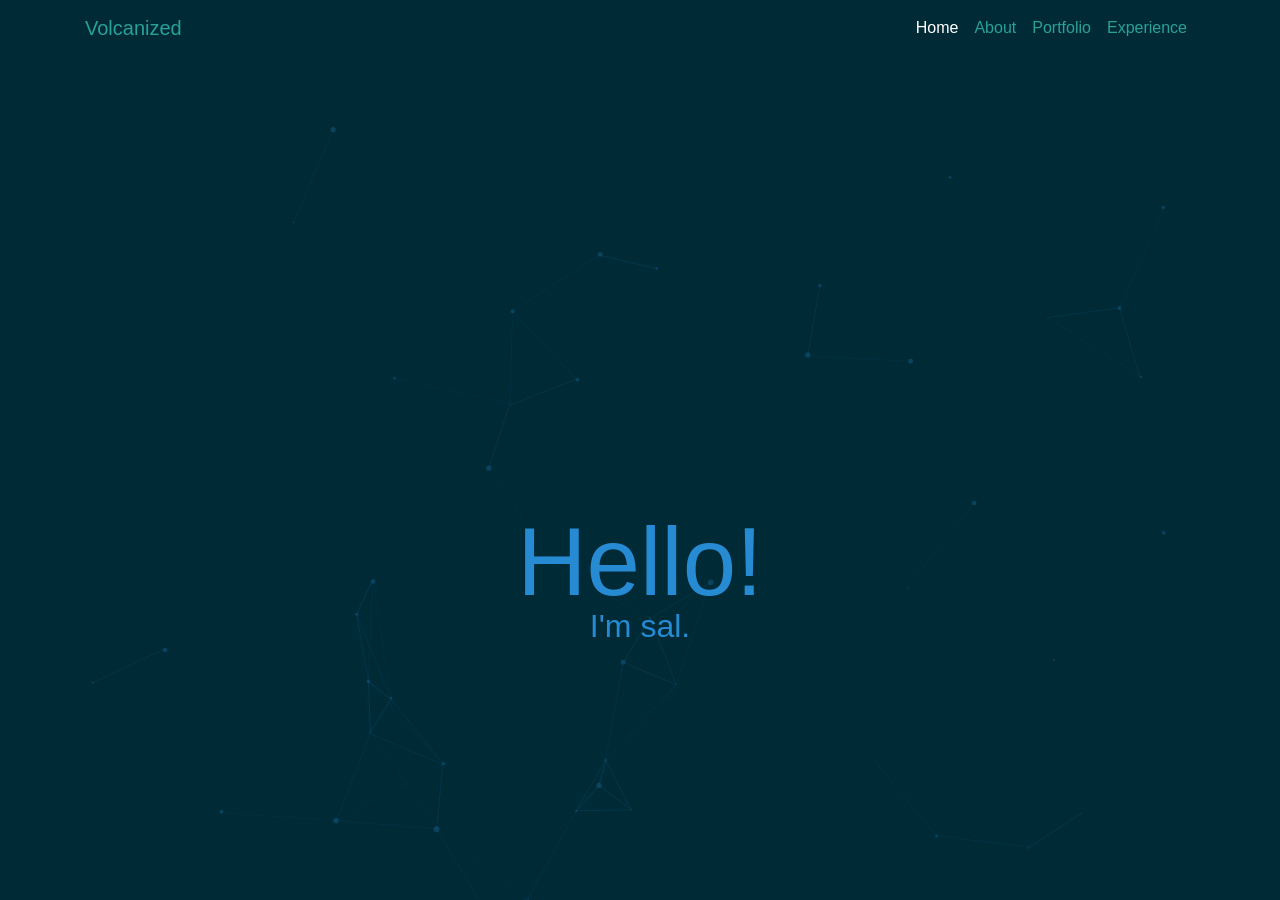
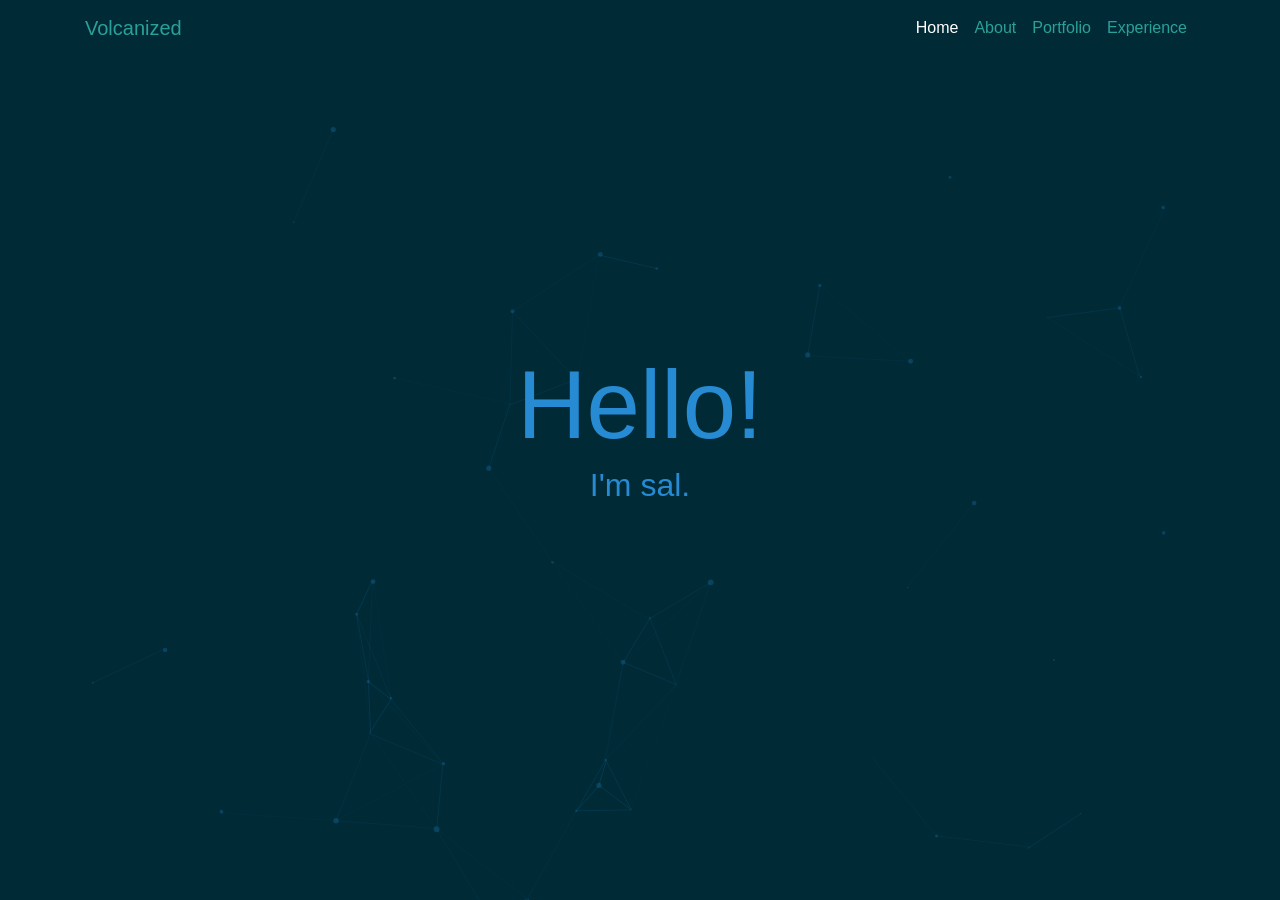
Before and after one commit to saleguas/jekyll-volcanized, a Jekyll site: the page built from index.html, in a window 1280 px wide and 900 px high. Built offline with Jekyll 4.4.1, drawn with Linux system fonts in a browser that asks for light colours; some web fonts are replaced.

Commit message:
Fixed height issue

```diff
--- a/assets/css/custom.css
+++ b/assets/css/custom.css
@@ -135,20 +135,20 @@ img{
 }
 .canvas-header{
   position: absolute;
-  top: 50%;
+  top: 30%;
   left: 50%;
-  transform: translate(-50%, -50%);
+  transform: translate(-50%, -30%);
   font-size: 6em;
   color: #{{ site.data.colors.important-text }} !important;
 }
 
 .canvas-sub{
   position: absolute;
-  top: 50%;
+  top: 30%;
   left: 50%;
-  transform: translate(-50%, -50%);
+  transform: translate(-50%, -30%);
   color: #{{ site.data.colors.important-text }} !important;
-  margin-top: 2em;
+  margin-top: 3em;
 }
 
 footer{
```
